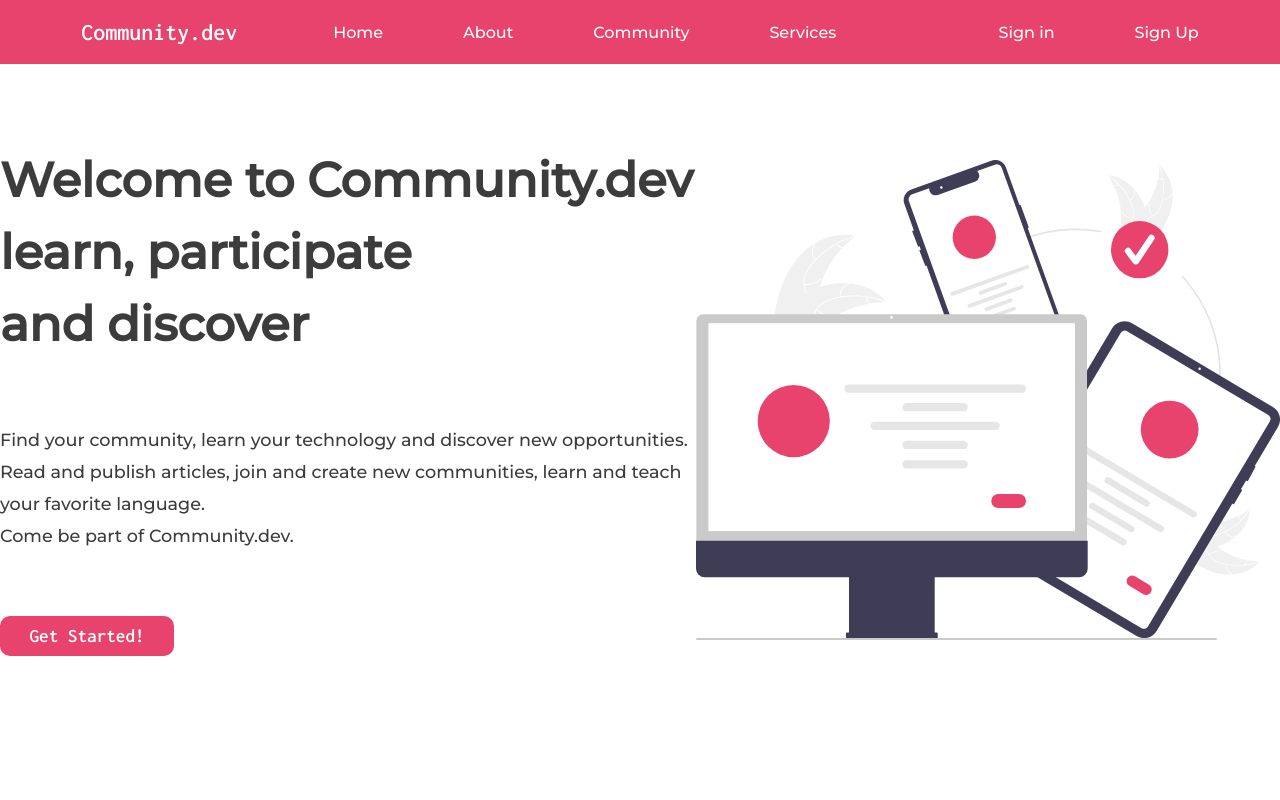
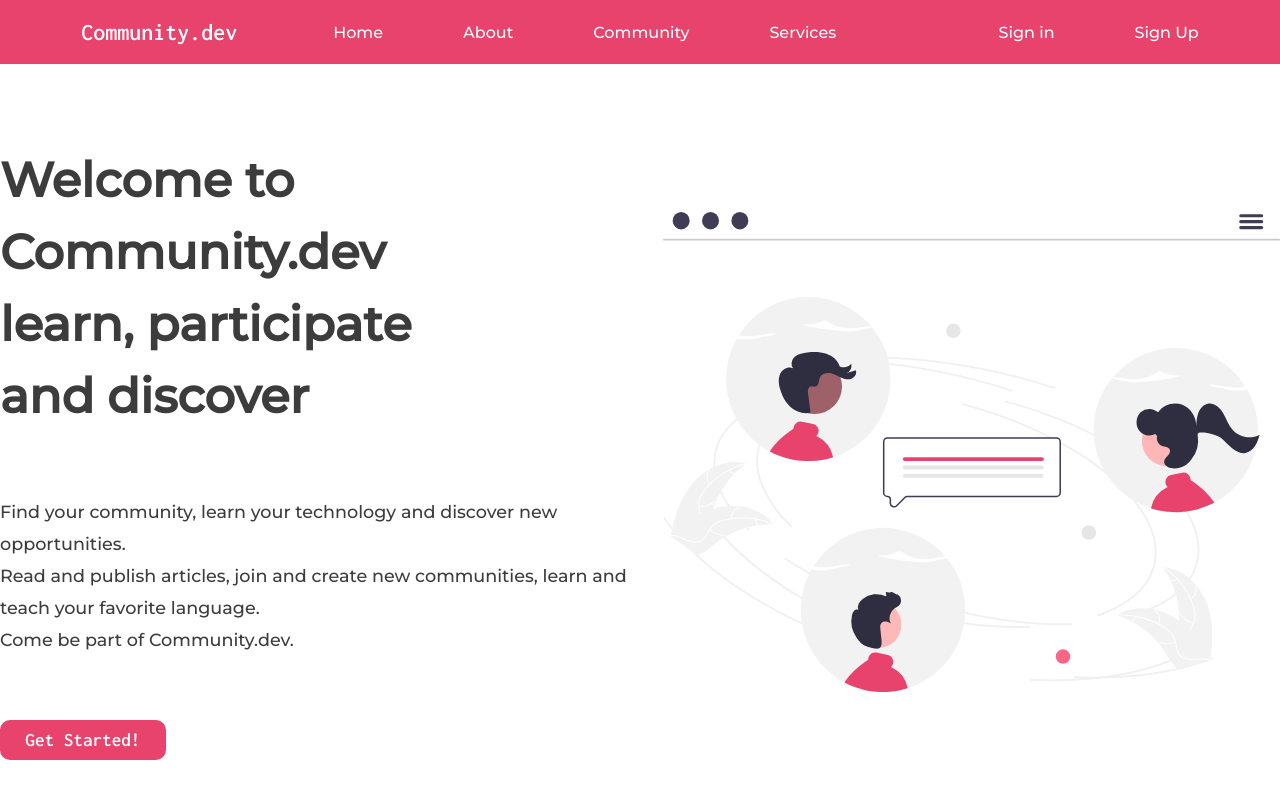
Before and after one commit to diogenesOliver/community.dev, a plain HTML site: page index.html in a window 1280 px wide. Shown: the top 800 px of the page. Drawn offline with nearby package versions, Linux system fonts and the light colour scheme; files that its build step writes are made by us from their sources.

Commit message:
Cganging main image

```diff
--- a/index.html
+++ b/index.html
@@ -59,7 +59,7 @@
 
         </div>
 
-        <img src="/assets/image-main.svg">
+        <img src="/assets/community.svg">
 
     </main>
 
```
Also changed, not shown: assets/community.svg (added).
